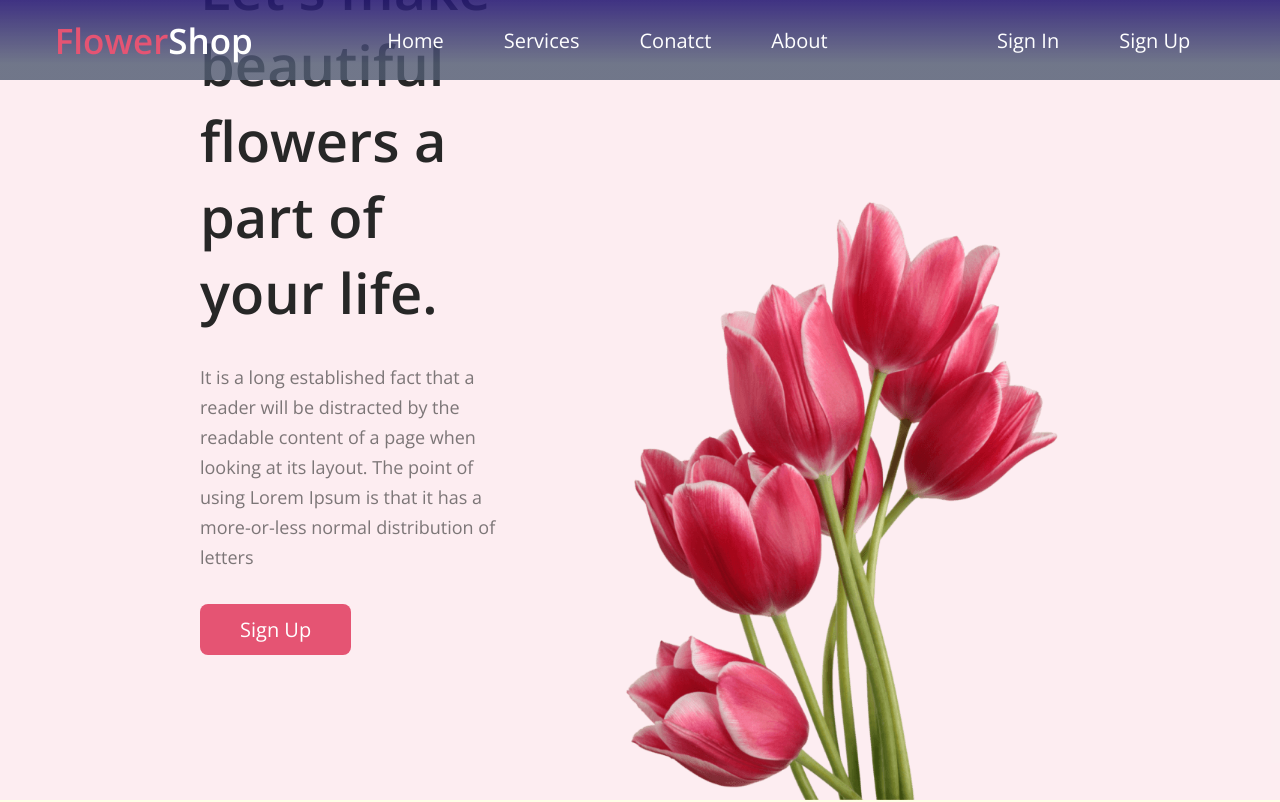
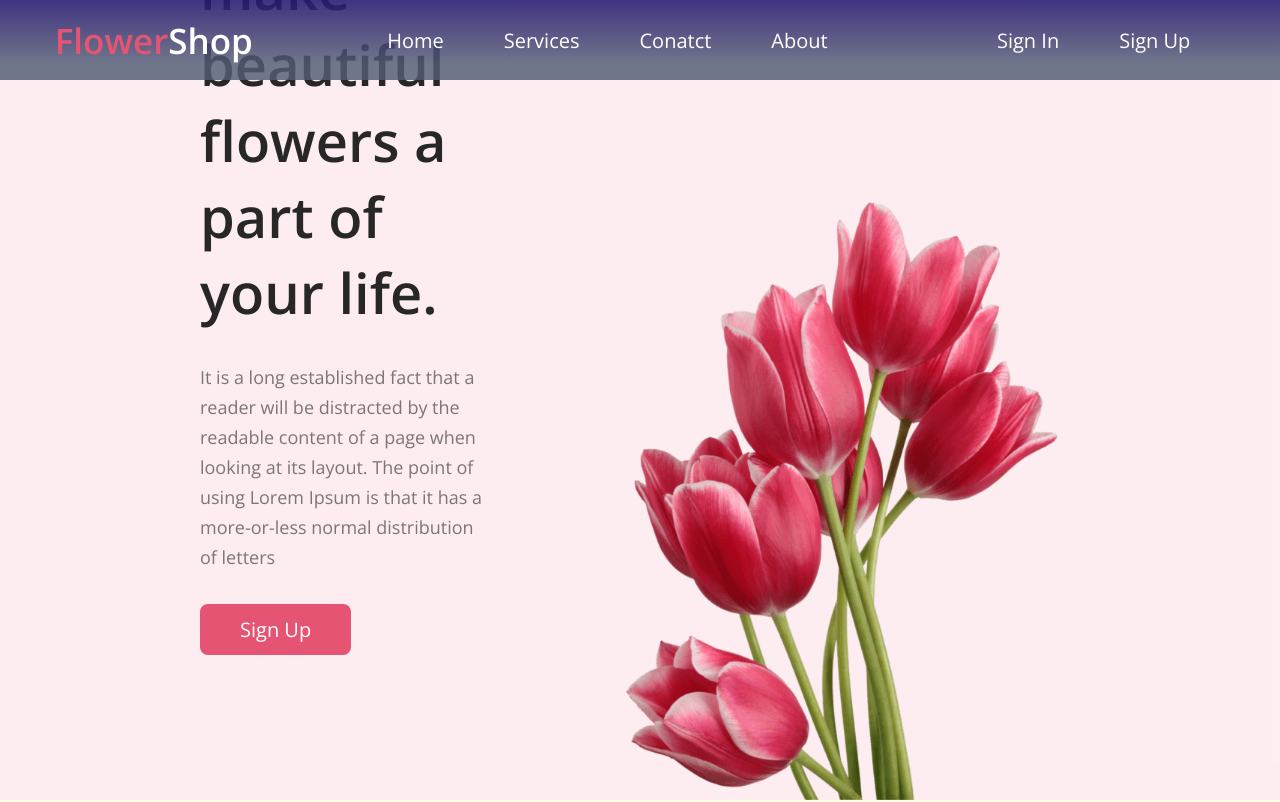
Before and after one commit to Jobayer-Ahmmed/FowerShop-frontend, a plain HTML site: page index.html in a window 1280 px wide. Shown: the top 802 px of the page. Drawn offline with nearby package versions, Linux system fonts and the light colour scheme.

Commit message:
update-2

```diff
--- a/styles/style.css
+++ b/styles/style.css
@@ -86,7 +86,7 @@ nav a:hover{
     align-items: end;
     justify-content: space-around;
     padding: 50px 200px 0;
-    gap: 90px;
+    gap: 120px;
 }
 .banner_left_box{
     display: flex;
```
